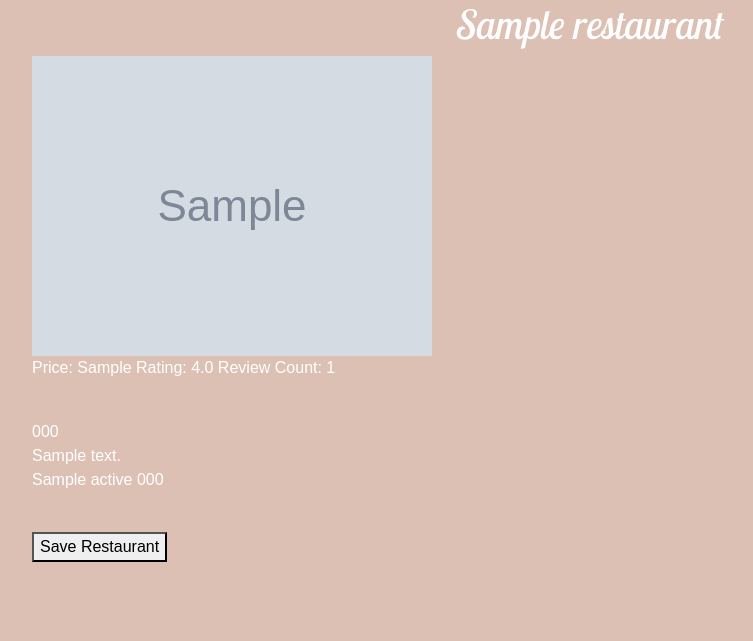
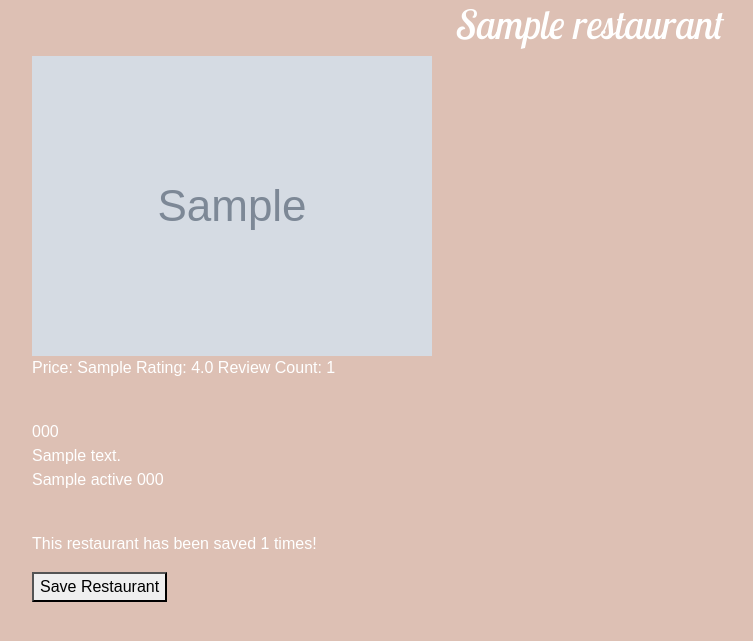
Before and after one commit to mknp21/brunchies, a Flask app: page /brunchspots/1 in a window 1280 px wide. Shown: the part 56-697 px from the top of the page, without its empty margins (50-803 px from the left). Run offline with Flask 2, Linux system fonts and the light colour scheme; tables that the repository leaves empty hold one stand-in row (values such as "Sample post"); grey boxes marked "Sample" are stand-in pictures.

Commit message:
Added ability to show users how many times a restaurant has been saved

```diff
--- a/server.py
+++ b/server.py
@@ -102,8 +102,13 @@ def show_restaurant_id(rest_id):
     """Show details of a restaurant."""
 
     restaurant = crud.get_restaurant_by_id(rest_id)
+    rest_saves = restaurant.saves
 
-    return render_template("restaurant_details.html", restaurant=restaurant)
+    count = 0
+    for save in rest_saves:
+        count += 1
+
+    return render_template("restaurant_details.html", restaurant=restaurant, count=count)
 
 @app.route('/brunchspots/<rest_id>', methods=['POST'])
 def save_restaurant(rest_id):
--- a/templates/restaurant_details.html
+++ b/templates/restaurant_details.html
@@ -33,6 +33,7 @@
                 </div>
 
                 <div>
+                    <p>This restaurant has been saved {{ count }} times!</p>
                     <button type="submit" id="save-button">Save Restaurant</button>
                 </div>
             </form>
```
